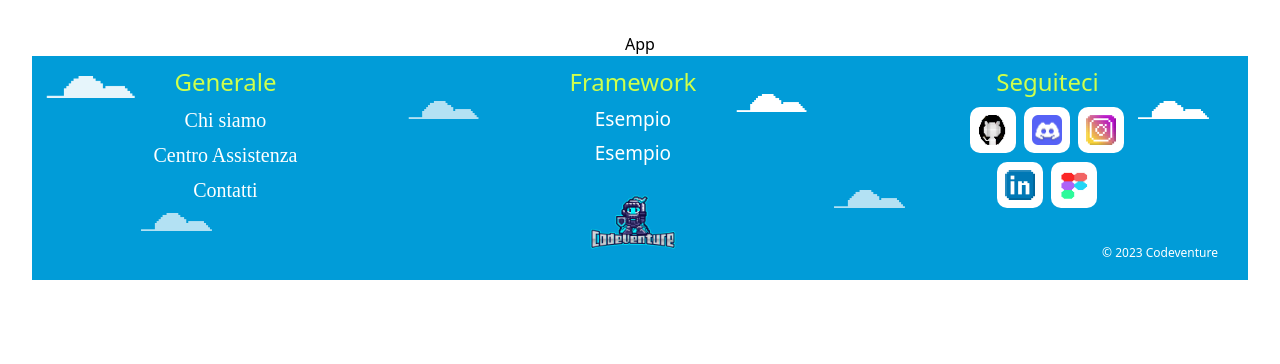
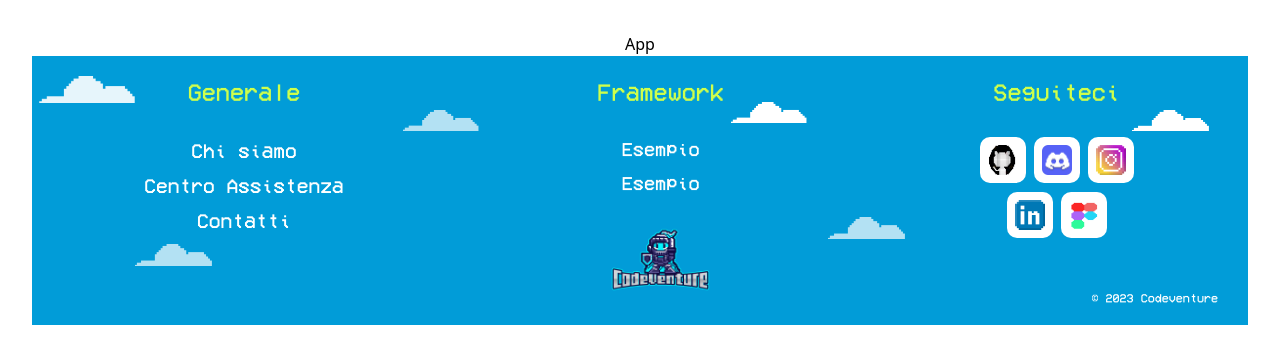
Before and after one commit to ibrabarry23/CodeVenture, a React (Vite) app in the folder codeVenture/: page / in a window 1280 px wide. Shown: the top 364 px of the page. Built offline with nearby package versions, Linux system fonts and the light colour scheme.

Commit message:
modify style

```diff
--- a/codeVenture/src/Components/Footer.jsx
+++ b/codeVenture/src/Components/Footer.jsx
@@ -1,4 +1,5 @@
 import React from 'react';
+import './pixel-font.css';
 
 const footerStyle = {
   backgroundColor: '#019CD8',
@@ -19,13 +20,15 @@ const groupStyle = {
   flexDirection: 'column',
   alignItems: 'center',
   gap: '5px',
+  fontSize: '24px',
+  fontFamily: 'pixel-font',
 };
 
 const linkStyle = {
   color: 'white',
   textDecoration: 'none',
   fontSize: '20px',
-  fontFamily: 'pixel-font'
+  fontFamily: 'pixel-font',
 };
 
 const largerLogoStyle = {
@@ -33,14 +36,9 @@ const largerLogoStyle = {
   height: '30px',
 };
 
-const largerPixilStyle = {
-  width: '30px',
-  height: '30px',
-};
-
 const logoStyle = {
-  width: '100px',
-  height: '100px',
+  width: '115px',
+  height: '115px',
 };
 
 const whiteBackground = {
@@ -55,6 +53,14 @@ const copyrightStyle = {
   bottom: '18px',
   right: '30px',
   fontSize: '12px',
+  fontFamily: 'pixel-font'
+};
+
+const greenTextStyle = {
+  color: '#CFFF4B',
+  fontSize: '24px',
+  marginBottom: '20px',
+  marginTop: '10px',
 };
 
 const backgroundOverlayStyle = {
@@ -128,20 +134,22 @@ const backgroundOverlayStyle5 = {
 };
 
 function Footer() {
+
+
   return (
     <footer style={footerStyle}>
       <div style={groupsContainerStyle}>
         {/* Gruppo 1 */}
-        <div style={{ ...groupStyle, fontSize: '24px' }}>
-          <p style={{ color: '#CFFF4B' }}>Generale</p>
+        <div style={groupStyle}>
+          <p style={greenTextStyle}>Generale</p>
           <a style={linkStyle} href="#">Chi siamo</a>
           <a style={linkStyle} href="#">Centro Assistenza</a>
           <a style={linkStyle} href="#">Contatti</a>
         </div>
 
         {/* Gruppo 2 */}
-        <div style={{ ...groupStyle, fontSize: '24px' }}>
-          <p style={{ color: '#CFFF4B' }}>Framework</p>
+        <div style={groupStyle}>
+          <p style={greenTextStyle}>Framework</p>
           <p style={{ color: 'white', fontSize: '19px' }}>Esempio</p>
           <p style={{ color: 'white', fontSize: '19px' }}>Esempio</p>
           <div>
@@ -150,8 +158,8 @@ function Footer() {
         </div>
 
         {/* Gruppo 3 */}
-        <div style={{ ...groupStyle, fontSize: '24px' }}>
-          <p style={{ color: '#CFFF4B' }}>Seguiteci</p>
+        <div style={groupStyle}>
+          <p style={greenTextStyle}>Seguiteci</p>
           <div style={{ display: 'flex', gap: '4px' }}>
             <a style={{ ...linkStyle, ...whiteBackground }} href="#"><img src="image/github-logo.png" alt="GitHub Logo" style={largerLogoStyle} /></a>
             <a style={{ ...linkStyle, ...whiteBackground }} href="#"><img src="image/discord.png" alt="Discord Logo" style={largerLogoStyle} /></a>
@@ -159,7 +167,7 @@ function Footer() {
           </div>
           <div style={{ display: 'flex', gap: '4px' }}>
             <a style={{ ...linkStyle, ...whiteBackground }} href="#"><img src="image/linkedin.png" alt="LinkedIn Logo" style={largerLogoStyle} /></a>
-            <a style={{ ...linkStyle, ...whiteBackground }} href="#"><img src="image/pixil.png" alt="Pixil Logo" style={largerPixilStyle} /></a>
+            <a style={{ ...linkStyle, ...whiteBackground }} href="#"><img src="image/pixil.png" alt="Pixil Logo" style={largerLogoStyle} /></a>
           </div>
         </div>
       </div>
--- /dev/null
+++ b/codeVenture/src/Components/pixel-font.css
@@ -0,0 +1,6 @@
+@font-face {
+    font-family: 'pixel-font';
+    src: url('./pixel.ttf') format('truetype');
+    font-weight: normal;
+    font-style: normal;
+  }
```
Also changed, not shown: codeVenture/src/Components/pixel.ttf (added).
